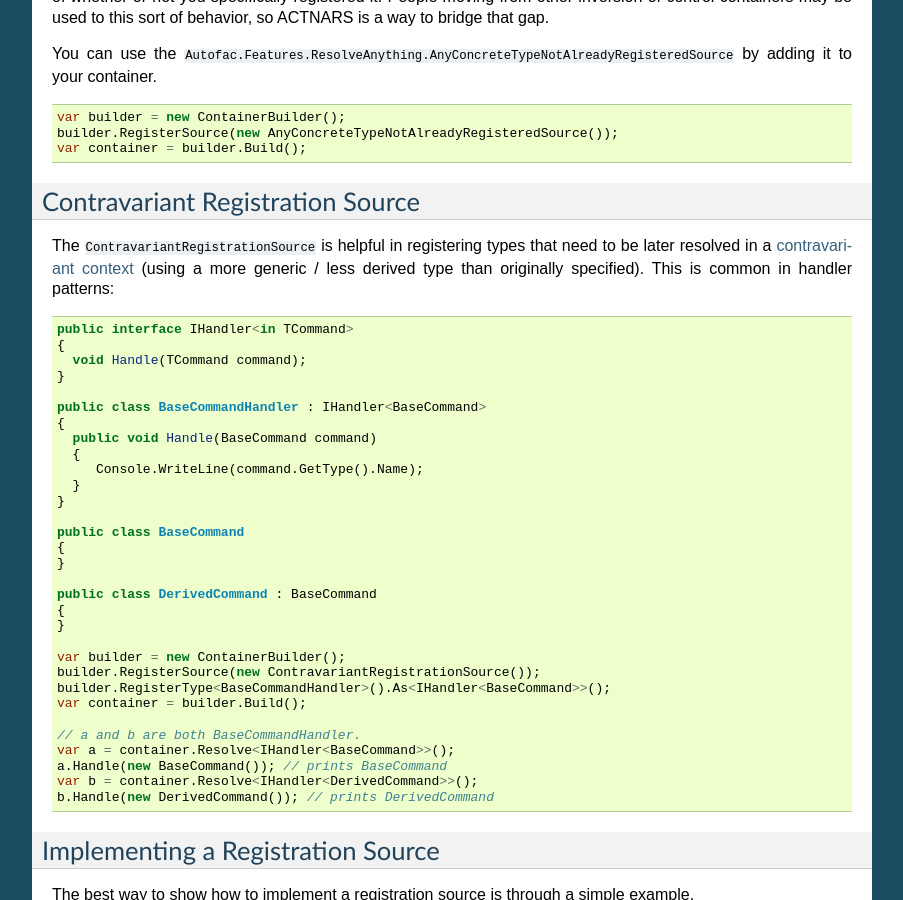
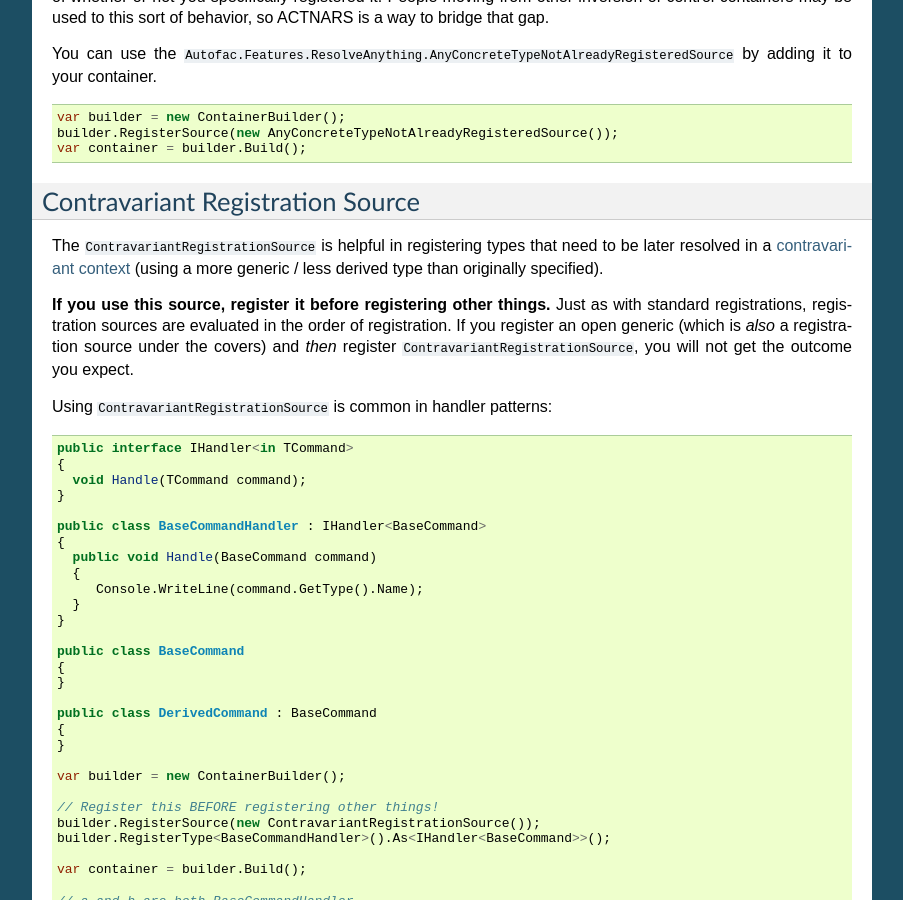
Before and after one commit to autofac/Documentation, a Sphinx documentation site: the page built from docs/advanced/registration-sources.rst, in a window 1280 px wide and 900 px high, scrolled down 443 px. Shown: the whole window, without its empty margins (198-1101 px from the left). Built offline with Sphinx 7.4.7, drawn with Linux system fonts in a browser that asks for light colours.

Commit message:
Register ContravariantRegistrationSource first.

```diff
--- a/docs/advanced/registration-sources.rst
+++ b/docs/advanced/registration-sources.rst
@@ -22,7 +22,11 @@ You can use the ``Autofac.Features.ResolveAnything.AnyConcreteTypeNotAlreadyRegi
 
 Contravariant Registration Source
 =================================
-The ``ContravariantRegistrationSource`` is helpful in registering types that need to be later resolved in a `contravariant context <https://docs.microsoft.com/en-us/dotnet/standard/generics/covariance-and-contravariance>`_ (using a more generic / less derived type than originally specified). This is common in handler patterns:
+The ``ContravariantRegistrationSource`` is helpful in registering types that need to be later resolved in a `contravariant context <https://docs.microsoft.com/en-us/dotnet/standard/generics/covariance-and-contravariance>`_ (using a more generic / less derived type than originally specified).
+
+**If you use this source, register it before registering other things.** Just as with standard registrations, registration sources are evaluated in the order of registration. If you register an open generic (which is *also* a registration source under the covers) and *then* register ``ContravariantRegistrationSource``, you will not get the outcome you expect.
+
+Using ``ContravariantRegistrationSource`` is common in handler patterns:
 
 .. sourcecode:: csharp
 
@@ -48,8 +52,11 @@ The ``ContravariantRegistrationSource`` is helpful in registering types that nee
     }
 
     var builder = new ContainerBuilder();
+
+    // Register this BEFORE registering other things!
     builder.RegisterSource(new ContravariantRegistrationSource());
     builder.RegisterType<BaseCommandHandler>().As<IHandler<BaseCommand>>();
+
     var container = builder.Build();
 
     // a and b are both BaseCommandHandler.
```
